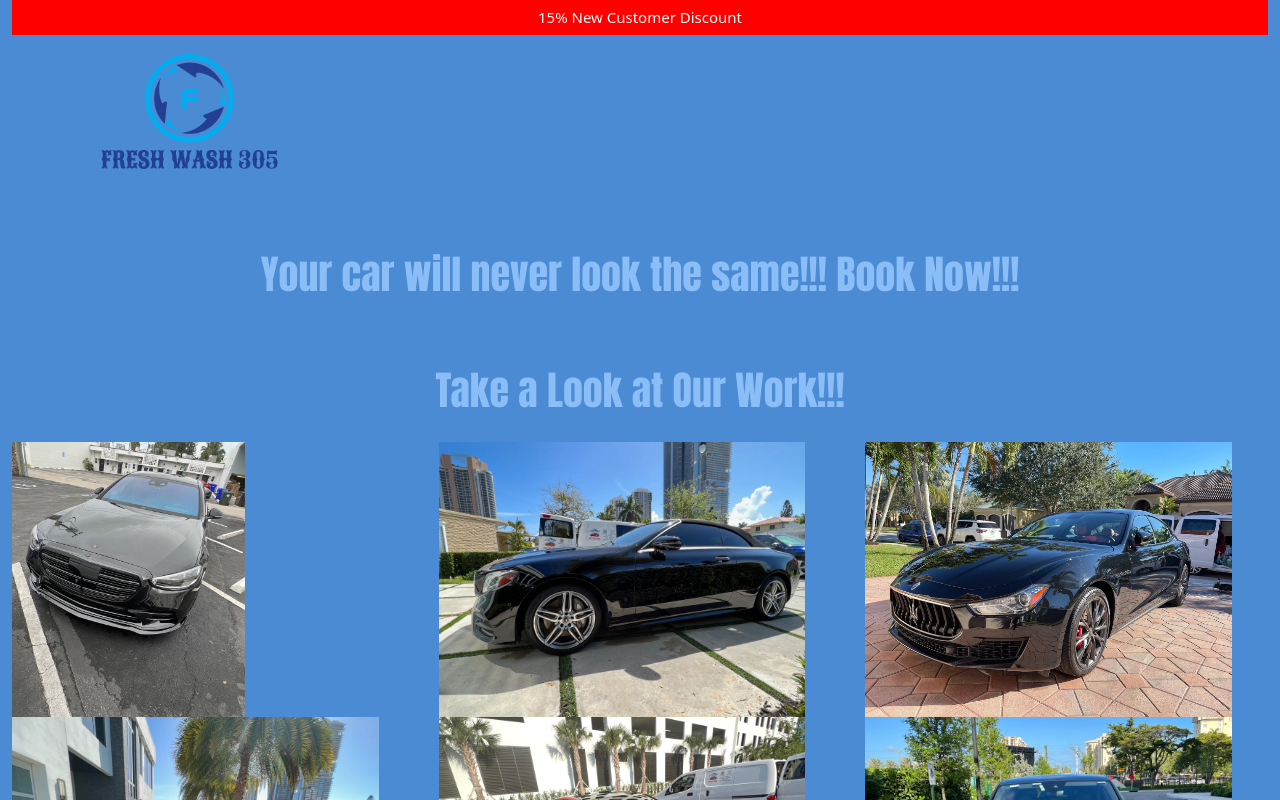
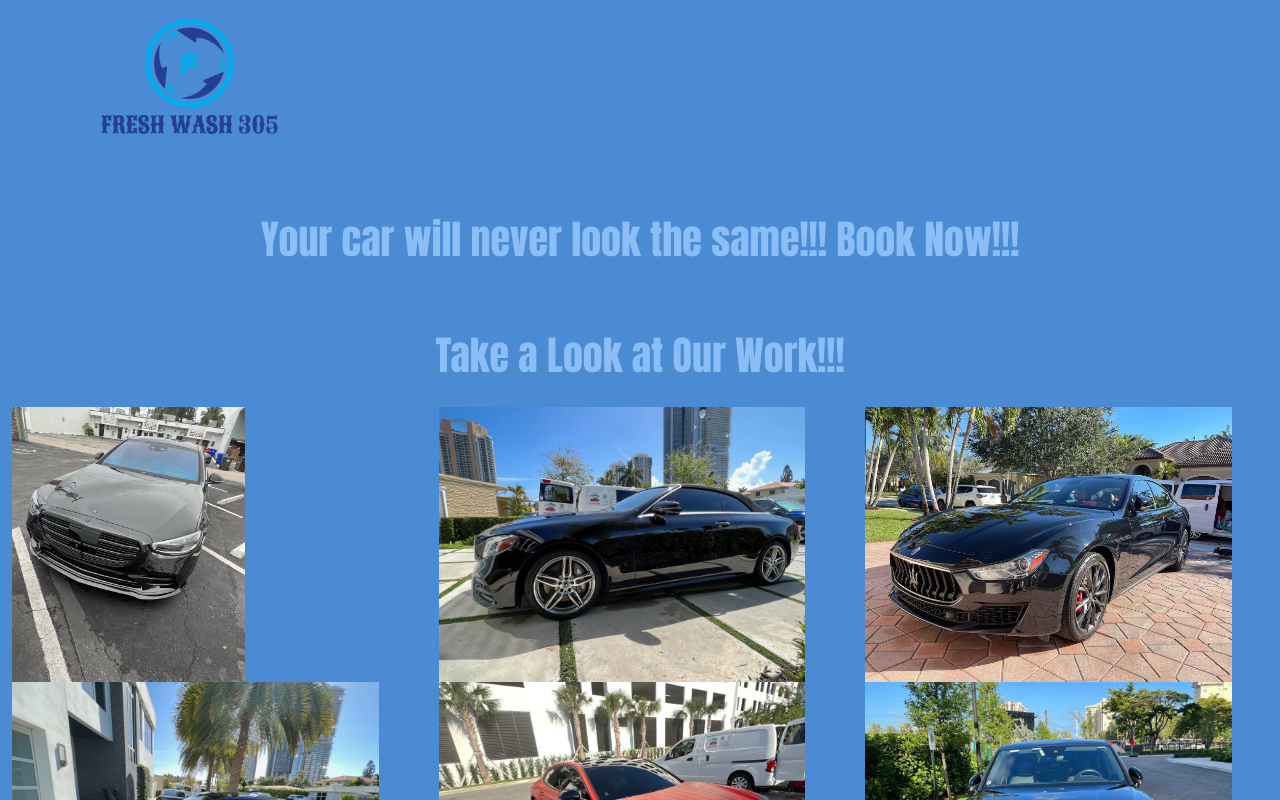
Before and after one commit to justcodeshalom1/freshwash305, a React (Create React App) app: page / in a window 1280 px wide. Shown: the top 800 px of the page. Built offline with nearby package versions, Linux system fonts and the light colour scheme.

Commit message:
”announsment”

```diff
--- a/src/pages/home.js
+++ b/src/pages/home.js
@@ -22,7 +22,6 @@ const home = () => {
       <div className="container-fluid" >
       <div className="row">
           <div className="col-md-12">
-          <Announcement/>
           </div>
 
       </div>
```
